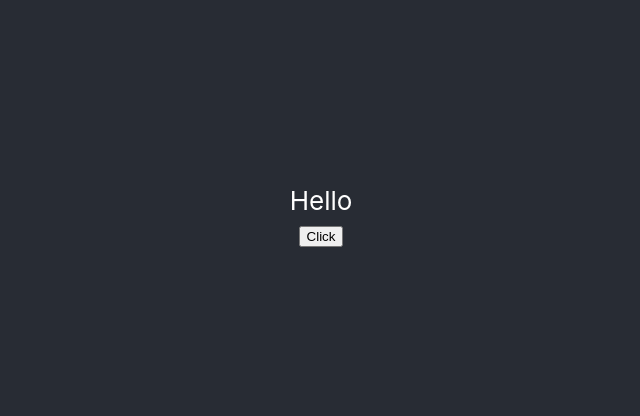
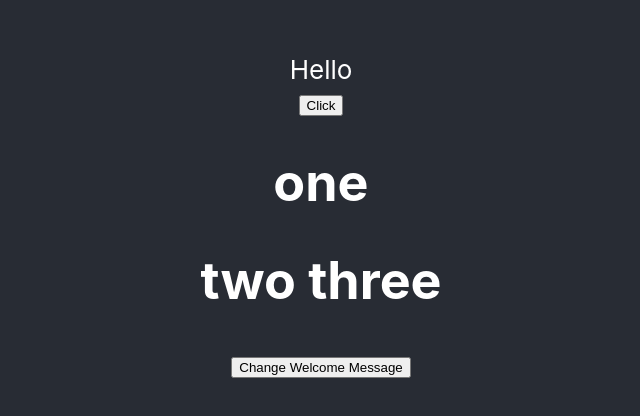
Before and after one commit to steelvelveteen/react-ts-play, a React (Create React App) app: page / in a window 1280 px wide. Shown: the part 184-600 px from the top of the page, without its empty margins (319-959 px from the left). Built offline with nearby package versions, Linux system fonts and the light colour scheme.

Commit message:
Understanding binding events

```diff
--- a/src/App.tsx
+++ b/src/App.tsx
@@ -1,12 +1,14 @@
 import React from "react";
 import "./App.css";
 import EventBind from "../src/components/EventBind";
+import Welcome from "../src/components/Welcome";
 
 function App() {
   return (
     <div className="App">
       <header className="App-header">
         <EventBind message="bla bla" />
+        <Welcome welcomeMsg="one" title="two" name="three" />
       </header>
     </div>
   );
--- a/src/components/EventBind.tsx
+++ b/src/components/EventBind.tsx
@@ -6,12 +6,15 @@ interface IProps {
 interface IState {
   message: string;
 }
+// First of all "this" keyword points the Parent element on which it is called . So when you use a Named function with the "this" keyword inside it  , it isn't binded to anything at all ..So the control passes to the "Window" element . So the Window element acts as a parent to the Named function . We see "Undefined" here because we use "Strict mode " in Javascript . What Strict Mode does is, if there is a named function( without any Bind method ) it transfers control to the parent element(window element) as i said ..this action is blocked by the strict mode ..So you see "undefined" in there ...However if you take off the strict mode ,you should see it will return the Window object ... The One Stop Solution to all of this is using arrow functions which takes parent element as the Class and not the window object .
 class EventBind extends Component<IState> {
   state = {
     message: "Hello",
   };
 
-  clickHandler(): void {
+  clickHandler() {
+    // clickHandler = (): void => {
+    // console.log(this);
     this.setState({
       message: "Good Bye",
     });
@@ -20,6 +23,7 @@ class EventBind extends Component<IState> {
     return (
       <div>
         <div>{this.state.message}</div>
+        {/* <button onClick={this.clickHandler}>Click</button> */}
         <button onClick={this.clickHandler.bind(this)}>Click</button>
       </div>
     );
--- /dev/null
+++ b/src/components/Welcome.tsx
@@ -0,0 +1,48 @@
+import React from "react";
+
+interface IWelcome {
+  welcomeMsg: string;
+  title: string;
+  name: string;
+}
+
+interface IState {
+  welcomeMsg: string;
+  title: string;
+  name: string;
+}
+
+class Welcome extends React.Component<IWelcome, IState> {
+  state: IState = {
+    welcomeMsg: this.props.welcomeMsg,
+    title: this.props.title,
+    name: this.props.name,
+  };
+  // constructor(props: IWelcome) {
+  //   super(props);
+  //   this.state = {
+  //     welcomeMsg: this.props.welcomeMsg,
+  //     title: this.props.title,
+  //     name: this.props.name,
+  //   };
+  // }
+  changeState = (): void => {
+    // console.log(this);
+    this.setState({
+      welcomeMsg: "Bienvenido a casa",
+    });
+  };
+  render() {
+    return (
+      <div>
+        <h1>{this.state.welcomeMsg}</h1>
+        <h1>
+          {this.state.title} {this.state.name}
+        </h1>
+        <button onClick={this.changeState}>Change Welcome Message</button>
+      </div>
+    );
+  }
+}
+
+export default Welcome;
```
